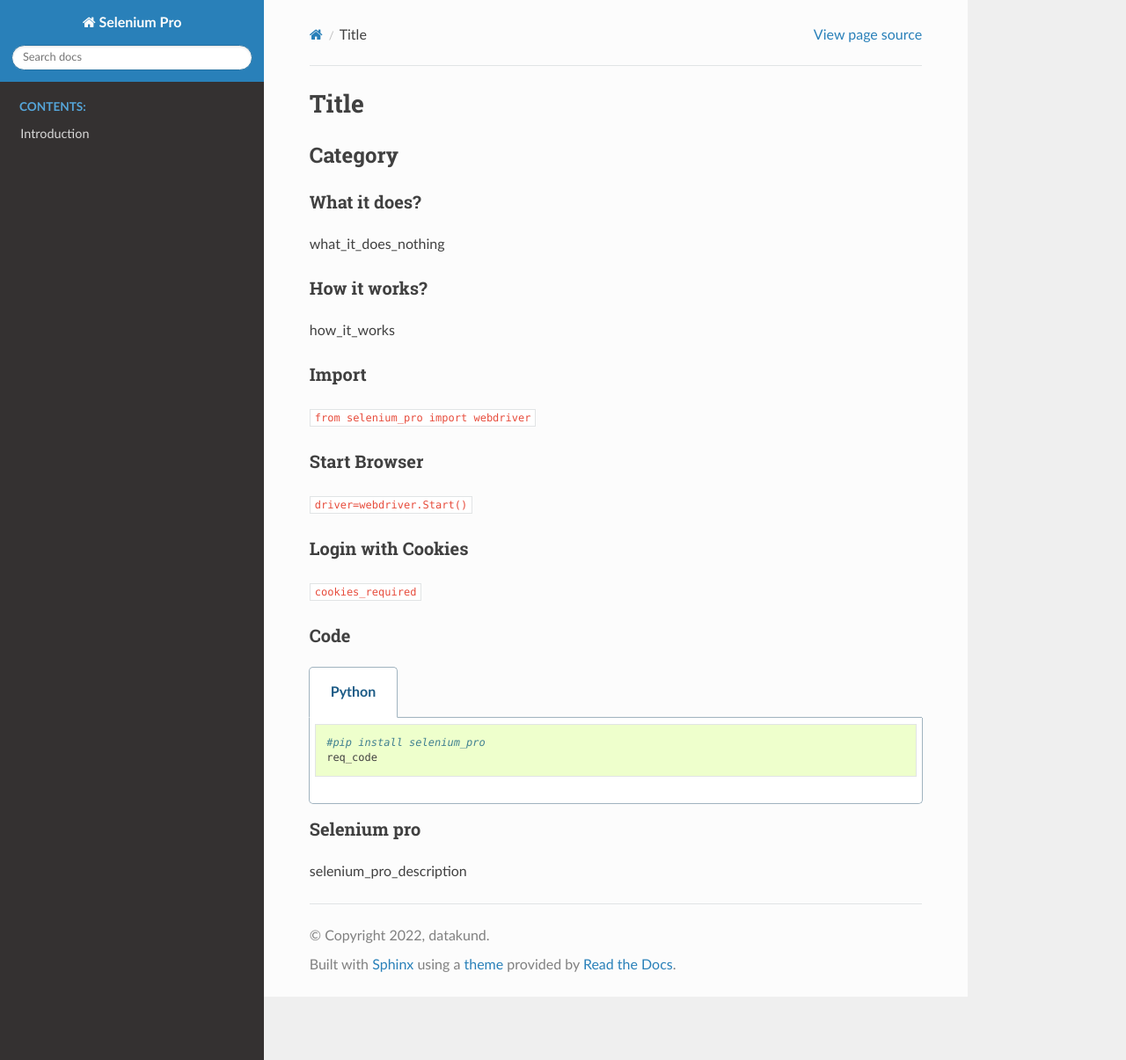
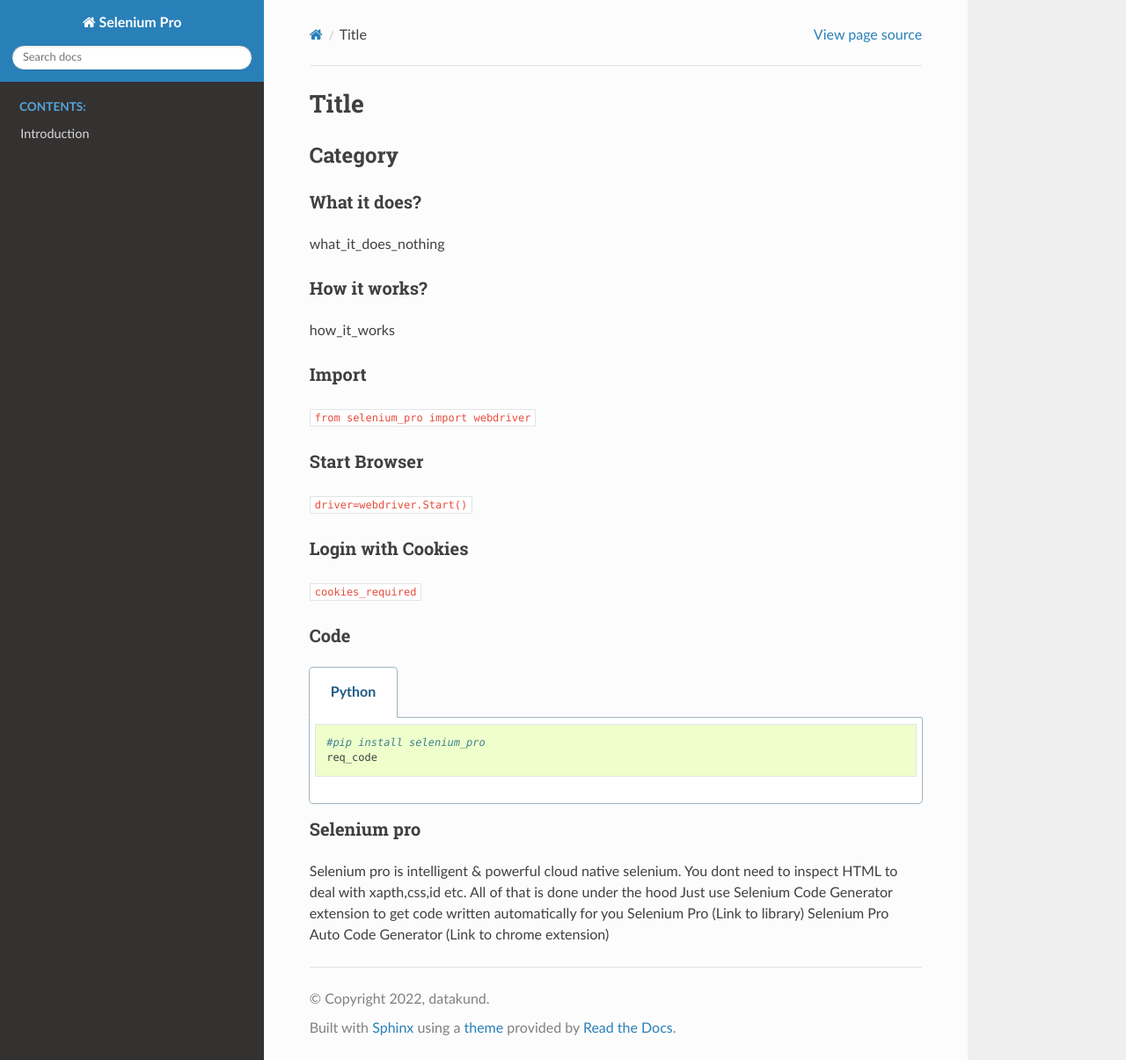
Before and after one commit to datakund/selenium-pro, a Sphinx documentation site: the page built from docs/source/template.rst, in a window 1280 px wide and 1205 px high. Shown: the whole window at 88% size. Built offline with Sphinx 7.4.7 and the Read the Docs theme 2.0.0, drawn with Linux system fonts in a browser that asks for light colours; pages that are not in the unit, such as notebooks, are missing from menus.

Commit message:
Update template.rst

```diff
--- a/docs/source/template.rst
+++ b/docs/source/template.rst
@@ -45,4 +45,9 @@
 Selenium pro
 ==============
 
-selenium_pro_description
+Selenium pro is intelligent & powerful cloud native selenium.
+You dont need to inspect HTML to deal with xapth,css,id etc.
+All of that is done under the hood
+Just use Selenium Code Generator extension to get code written automatically for you
+Selenium Pro (Link to library)
+Selenium Pro Auto Code Generator (Link to chrome extension)
```
